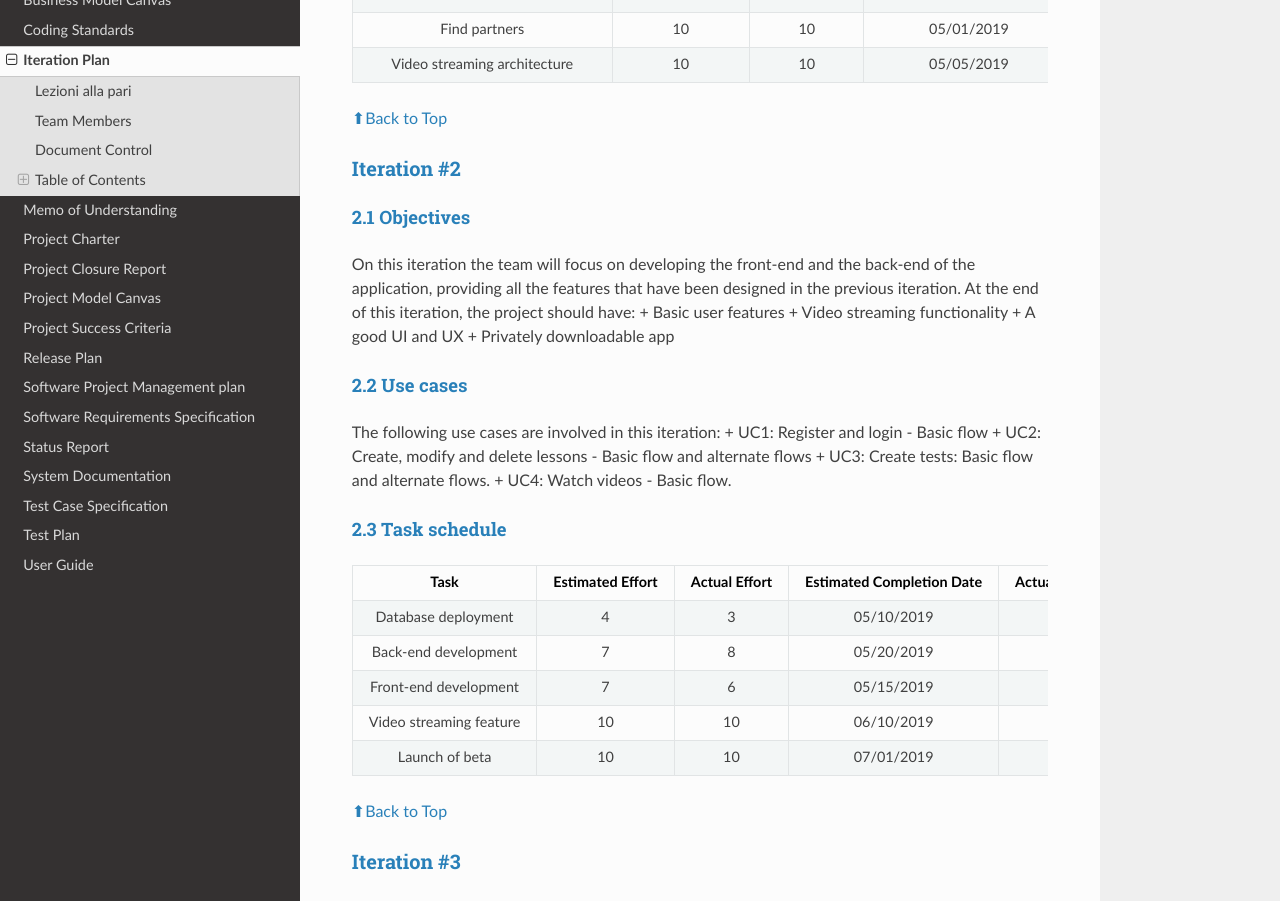
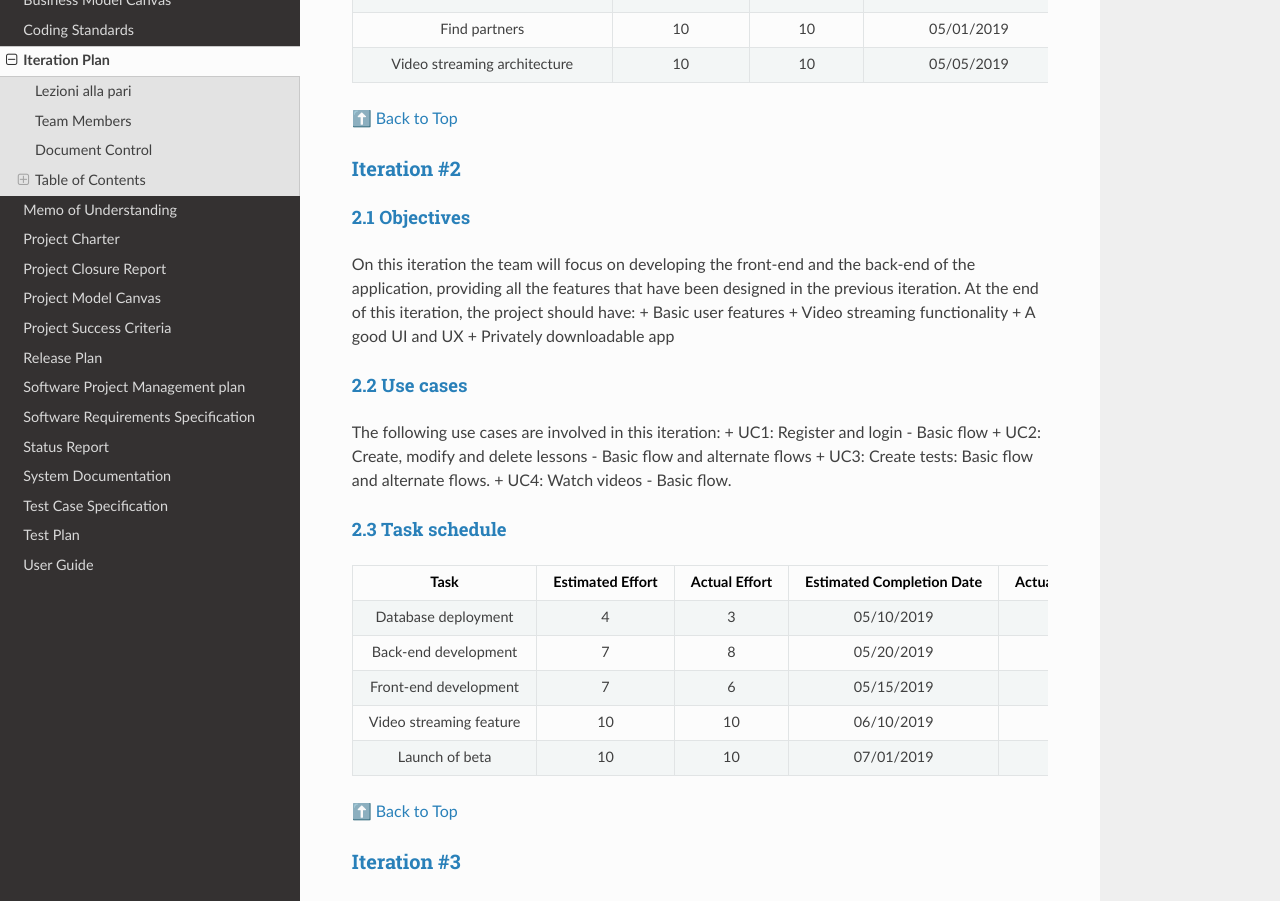
Before and after one commit to KilliKrate/Software-Documentation-G6, an MkDocs documentation site: the page built from docs/Iteration Plan/index.md, in a window 1280 px wide and 1400 px high, scrolled down 1926 px. Shown: the part 149-1050 px from the top of the window. Built offline with MkDocs 1.6.1, drawn with Linux system fonts in a browser that asks for light colours; nearby versions of some CDN libraries; some of the changed text lies outside the part shown.

```diff
--- a/docs/Iteration Plan/index.md
+++ b/docs/Iteration Plan/index.md
@@ -75,7 +75,7 @@ There are no use cases involved in this iteration as its purpose is to design th
 | Find partners | 10 | 10 | 05/01/2019 | 05/10/2019 | Angelo Xia | Finished |
 | Video streaming architecture | 10 | 10 | 05/05/2019 | 05/10/2019 | Luciano Mateias, Ovidiu Androiaia | Finished |
 
-[⬆Back to Top](#table-of-contents)
+[⬆️ Back to Top](#table-of-contents)
 
 ### [Iteration #2](#iteration-2)
 
@@ -106,7 +106,7 @@ The following use cases are involved in this iteration:
 | Video streaming feature | 10 | 10 | 06/10/2019 | 06/12/2019 | Whole team | Finished |
 | Launch of beta | 10 | 10 | 07/01/2019 | 07/10/2019 | Whole team | Finished |
 
-[⬆Back to Top](#table-of-contents)
+[⬆️ Back to Top](#table-of-contents)
 
 ### [Iteration #3](#iteration-3)
 
@@ -127,4 +127,4 @@ There aren't new use cases involved in this iteration.
 | Software debugging | 6 | 6 | 07/31/2019 | 08/10/2019 | Whole team | Finished |
 | Final release on GitHub | 5 | 7 | 09/01/2019 | 09/13/2019 | Whole team | Finished |
 
-[⬆Back to Top](#table-of-contents)
+[⬆️ Back to Top](#table-of-contents)
```
